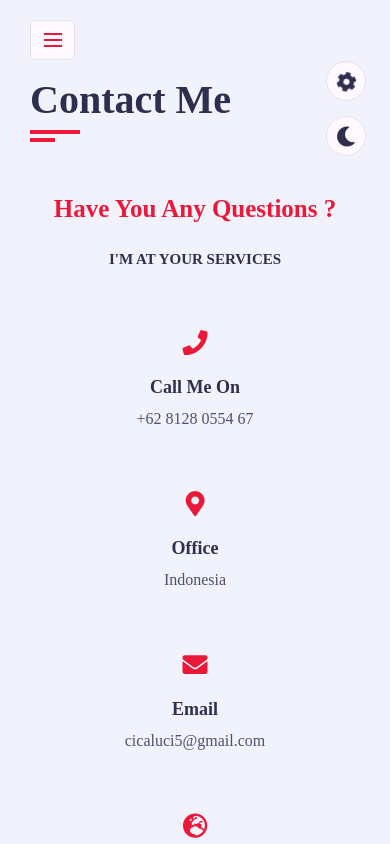
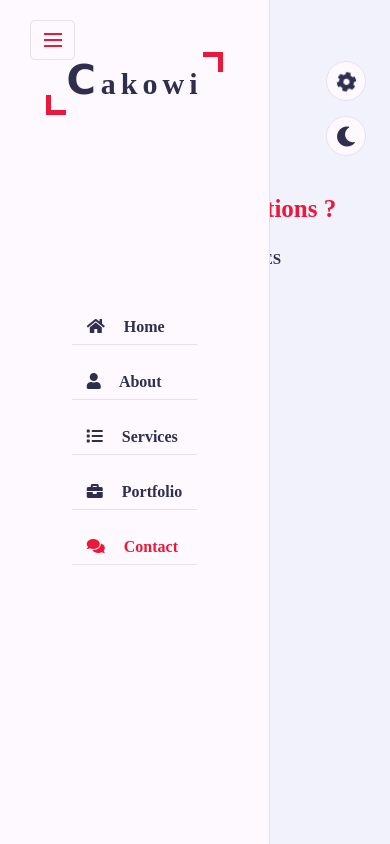
Before and after one commit to CICAKOWI/cica_portfolio, a plain HTML site: page contact.html in a window 390 px wide. Both pictures are taken after a click on the element 52 px from the left and 40 px from the top of the page. Drawn offline with nearby package versions, Linux system fonts and the light colour scheme; a web font is replaced by a local one.

Commit message:
Update contact.html

```diff
--- a/contact.html
+++ b/contact.html
@@ -390,6 +390,26 @@
   </div>
   <!-- ===== Style Switcher End ===== -->
   <!-- ===== JS Files ===== -->
+    <script>
+    // Toggle Hamburger Menu
+    const navToggler = document.querySelector('.nav-toggler');
+    const aside = document.querySelector('.aside');
+    const mainContent = document.querySelector('.main-content');
+
+    navToggler.addEventListener('click', () => {
+      aside.classList.toggle('open');
+      mainContent.classList.toggle('open');
+    });
+
+    // Optional: close menu when a link is clicked (for better mobile UX)
+    document.querySelectorAll('.nav a').forEach(link => {
+      link.addEventListener('click', () => {
+        aside.classList.remove('open');
+        mainContent.classList.remove('open');
+      });
+    });
+  </script>
+
   <script src="https://cdnjs.cloudflare.com/ajax/libs/typed.js/2.0.12/typed.min.js" referrerpolicy="no-referrer"></script>
   <script src="js/script.js"></script>
   <script src="js/style-switcher.js"></script>
```
